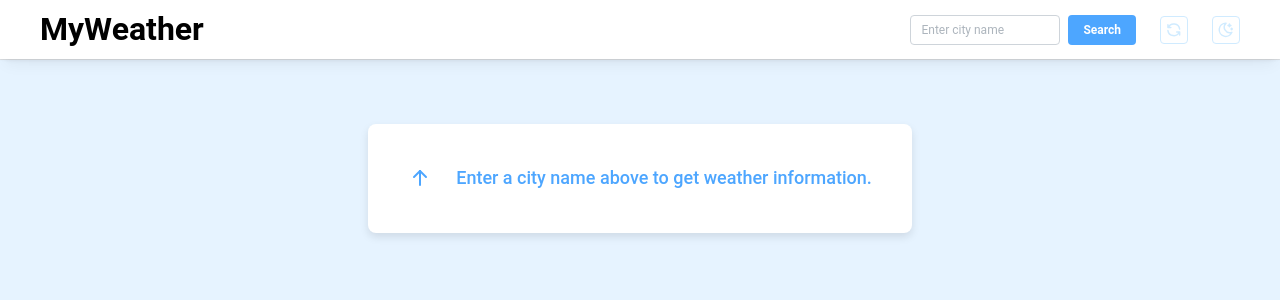
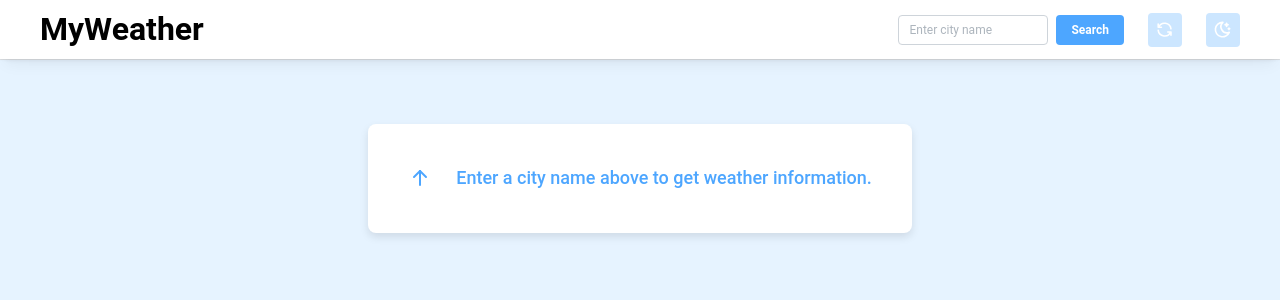
Before and after one commit to k-prasad7/MyWeather, a React (Vite) app: page / in a window 1280 px wide. Shown: the top 300 px of the page. Built offline with nearby package versions, Linux system fonts and the light colour scheme.

Commit message:
Working theme and light/dark toggle

```diff
--- a/src/App.tsx
+++ b/src/App.tsx
@@ -31,20 +31,22 @@ function App() {
             <Group>
               <WeatherSearch onSearch={handleSearch} loading={loading} />
               <ActionIcon
-                variant="outline"
-                color={dark ? 'yellow' : 'blue'}
+                variant="filled"
+                color={dark ? 'yellow' : 'sky-blue'}
                 onClick={handleClearCache}
                 title="Clear cache"
+                size="lg"
               >
-                <IconRefresh size="1.1rem" />
+                <IconRefresh size="1.2rem" />
               </ActionIcon>
               <ActionIcon
-                variant="outline"
-                color={dark ? 'yellow' : 'blue'}
+                variant="filled"
+                color={dark ? 'yellow' : 'sky-blue'}
                 onClick={() => toggleColorScheme()}
                 title="Toggle color scheme"
+                size="lg"
               >
-                {dark ? <IconSun size="1.1rem" /> : <IconMoonStars size="1.1rem" />}
+                {dark ? <IconSun size="1.2rem" /> : <IconMoonStars size="1.2rem" />}
               </ActionIcon>
             </Group>
           </Flex>
--- a/src/components/WeatherForecast.tsx
+++ b/src/components/WeatherForecast.tsx
@@ -84,7 +84,11 @@ const WeatherForecast: React.FC<WeatherForecastProps> = ({ currentWeather, forec
   });
 
   return (
-    <Box bg="gray.1" p="md" radius="md">
+    <Box
+      bg="gray.1"
+      p="md"
+      style={{ borderRadius: 'var(--mantine-radius-md)' }}
+    >
       <Stack gap="md" align="stretch">
         <TodayForecastItem weather={currentWeather} />
         <Flex gap="md" justify="center" wrap="wrap">
--- a/src/main.tsx
+++ b/src/main.tsx
@@ -2,6 +2,7 @@ import React from 'react';
 import { createRoot } from 'react-dom/client';
 import { Provider } from 'react-redux';
 import { MantineProvider } from '@mantine/core';
+import { useColorScheme } from '@mantine/hooks';
 import App from './App.tsx';
 import store from './store/store';
 import { theme } from './theme';
@@ -10,14 +11,25 @@ import './assets/weather-icons/css/weather-icons.min.css';
 // Import Mantine's CSS
 import '@mantine/core/styles.css';
 
+function ThemeWrapper() {
+  const preferredColorScheme = useColorScheme();
+
+  return (
+    <MantineProvider
+      theme={theme}
+      defaultColorScheme="auto"
+    >
+      <App />
+    </MantineProvider>
+  );
+}
+
 const root = createRoot(document.getElementById('root')!);
 
 root.render(
   <React.StrictMode>
     <Provider store={store}>
-      <MantineProvider theme={theme}>
-        <App />
-      </MantineProvider>
+      <ThemeWrapper />
     </Provider>
   </React.StrictMode>
 );
--- a/src/theme.ts
+++ b/src/theme.ts
@@ -1,4 +1,4 @@
-import { MantineTheme, MantineThemeOverride } from '@mantine/core';
+import { MantineThemeOverride } from '@mantine/core';
 
 export const theme: MantineThemeOverride = {
   colors: {
@@ -12,7 +12,8 @@ export const theme: MantineThemeOverride = {
       '#4DA6FF',
       '#3399FF',
       '#1A8CFF',
-      '#0080FF'  // darkest
+      '#0080FF',  // darkest
+      '#0066CC'   // new darker shade for buttons
     ],
     'custom-gray': [
       '#F8F9FA',
@@ -61,47 +62,44 @@ export const theme: MantineThemeOverride = {
   },
   components: {
     Button: {
-      styles: (theme: MantineTheme) => ({
+      styles: {
         root: {
-          backgroundColor: theme.colors['sky-blue'][6],
-          color: theme.white,
+          backgroundColor: 'var(--mantine-color-sky-blue-6)',
+          color: 'var(--mantine-color-white)',
           '&:hover': {
-            backgroundColor: theme.colors['sky-blue'][7],
+            backgroundColor: 'var(--mantine-color-sky-blue-7)',
           },
         },
-      }),
+      },
     },
     Paper: {
-      styles: (theme: MantineTheme) => ({
+      styles: {
         root: {
-          backgroundColor: theme.white,
-          transition: 'box-shadow 0.3s ease',
-          '&:hover': {
-            boxShadow: theme.shadows.md,
-          },
+          backgroundColor: 'var(--mantine-color-body)',
+          color: 'var(--mantine-color-text)',
         },
-      }),
+      },
     },
     Container: {
-      styles: (theme: MantineTheme) => ({
+      styles: {
         root: {
-          backgroundColor: theme.colors['sky-blue'][0],
+          backgroundColor: 'var(--mantine-color-sky-blue-0)',
         },
-      }),
+      },
     },
     AppShell: {
-      styles: (theme: MantineTheme) => ({
+      styles: {
         main: {
-          backgroundColor: theme.colors['sky-blue'][0],
+          backgroundColor: 'var(--mantine-color-sky-blue-0)',
         },
-      }),
+      },
     },
     Box: {
-      styles: (theme: MantineTheme) => ({
+      styles: {
         root: {
           transition: 'background-color 0.3s ease',
         },
-      }),
+      },
     },
   },
 };
```
